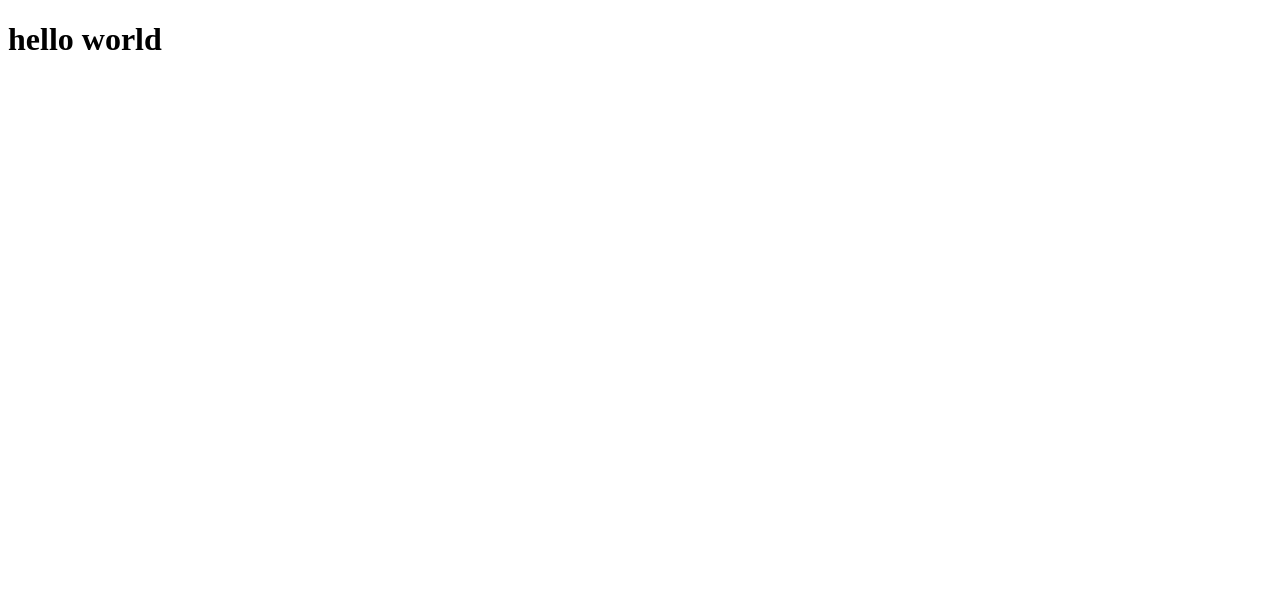
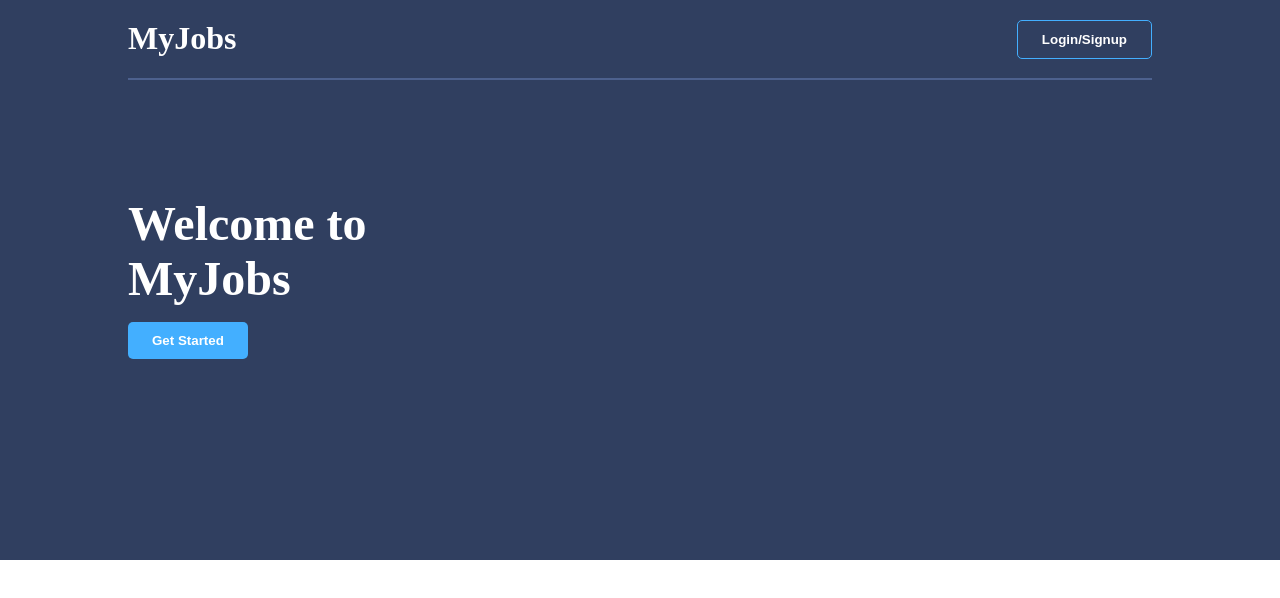
Before and after one commit to RishabhVerma098/squareboattask, a React (Create React App) app: page / in a window 1280 px wide. Shown: the top 598 px of the page. Built offline with nearby package versions, Linux system fonts and the light colour scheme.

Commit message:
half banner

```diff
--- a/package.json
+++ b/package.json
@@ -7,7 +7,7 @@
     "@testing-library/react": "^11.2.2",
     "@testing-library/user-event": "^12.6.0",
     "formik": "^2.2.6",
-    "node-sass": "^5.0.0",
+    "node-sass": "^4.14.1",
     "react": "^17.0.1",
     "react-dom": "^17.0.1",
     "react-redux": "^7.2.2",
--- a/src/App.js
+++ b/src/App.js
@@ -1,8 +1,9 @@
-import react from "react";
+import "./App.scss";
+import Homepage from "./components/homepage/homepage";
 function App() {
   return (
     <div className="App">
-      <h1>hello world</h1>
+      <Homepage />
     </div>
   );
 }
--- /dev/null
+++ b/src/App.scss
@@ -0,0 +1 @@
+@import "./global/global";
--- /dev/null
+++ b/src/components/homepage/banner/banner.js
@@ -0,0 +1,19 @@
+import React from "react";
+import "./banner.scss";
+function Banner() {
+  return (
+    <div className="banner">
+      <div className="header">
+        <h1>MyJobs</h1>
+        <button>Login/Signup</button>
+      </div>
+      <div className="text">
+        <h1>Welcome to</h1>
+        <h1>MyJobs</h1>
+        <button>Get Started</button>
+      </div>
+    </div>
+  );
+}
+
+export default Banner;
--- /dev/null
+++ b/src/components/homepage/banner/banner.scss
@@ -0,0 +1,43 @@
+@import "../../../global/global";
+
+.banner {
+  width: 100%;
+  height: 70vh;
+  background-color: $primary-color-dark;
+  display: flex;
+  flex-direction: column;
+  position: relative;
+  .header {
+    width: 80%;
+    height: 60px;
+    border-bottom: 2px solid $primary-color-dark-light;
+    display: flex;
+    justify-content: space-between;
+    align-self: center;
+    margin-top: 20px;
+    padding-bottom: 1rem;
+    h1 {
+      color: white;
+    }
+    button {
+      @include button-style(1);
+    }
+    button:hover {
+      cursor: pointer;
+      background-color: $primary-color;
+    }
+  }
+  .text {
+    position: absolute;
+    top: 35%;
+    left: 10%;
+    h1 {
+      font-size: 3rem;
+      color: white;
+    }
+    button {
+      @include button-style(0);
+      margin-top: 1rem;
+    }
+  }
+}
--- /dev/null
+++ b/src/components/homepage/homepage.js
@@ -0,0 +1,14 @@
+import React from "react";
+import Banner from "./banner/banner";
+import "./homepage.scss";
+function Homepage() {
+  return (
+    <div className="homepage">
+      <Banner />
+      <div className="whyus"></div>
+      <div className="company"></div>
+    </div>
+  );
+}
+
+export default Homepage;
--- /dev/null
+++ b/src/components/homepage/homepage.scss
@@ -0,0 +1,6 @@
+@import "../../global/global";
+
+.homepage {
+  width: 100%;
+  min-height: 100vh;
+}
--- /dev/null
+++ b/src/global/_global.scss
@@ -0,0 +1,34 @@
+* {
+  margin: 0px;
+  padding: 0px;
+  box-sizing: border-box;
+}
+
+$primary-color: #43afff;
+$primary-color-dark: #303f60;
+$primary-color-dark-light: #4d618e;
+$secondary-color: #edf6ff;
+$secondary-color-grey: #a9afbc;
+$secondary-color-dark: #d9efff;
+
+a {
+  text-decoration: none;
+  color: black;
+}
+
+ul {
+  list-style: none;
+}
+@mixin button-style($val) {
+  padding: 0.7rem 1.5rem 0.7rem 1.5rem;
+  background-color: $primary-color;
+  border-radius: 5px;
+  height: min-content;
+  border: none;
+  @if $val == 1 {
+    background-color: $primary-color-dark;
+    border: 1px solid $primary-color;
+  }
+  color: white;
+  font-weight: 600;
+}
```
Also changed, not shown: 2 other files (tests, documents, lock files or other folders).
